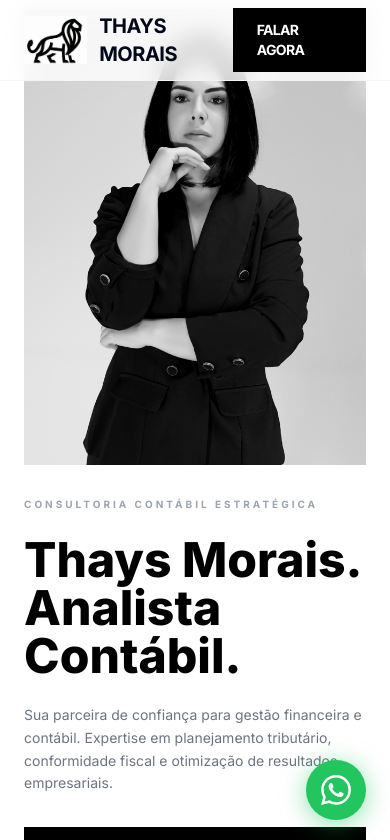
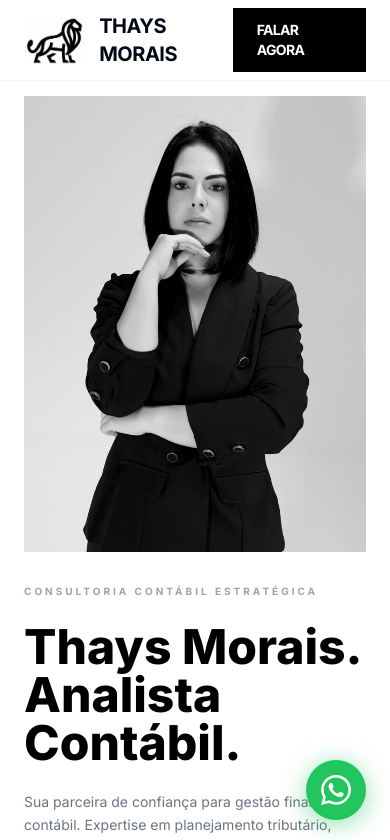
Before and after one commit to Koyotekrypto/thays-morais-landingpage, a React (Vite) app: page / in a window 390 px wide. Shown: the top 840 px of the page. Built offline with nearby package versions, Linux system fonts and the light colour scheme.

Commit message:
fix(ui): disable scroll scale effect on mobile to prevent layout duplication and cutoff

```diff
--- a/src/components/ui/scroll-scale-section.tsx
+++ b/src/components/ui/scroll-scale-section.tsx
@@ -19,9 +19,18 @@ export function ScrollScaleSection({
   const containerRef = useRef<HTMLDivElement>(null);
   const shouldReduceMotion = useReducedMotion();
   const [scrollScale, setScrollScale] = useState(startScale);
+  const [isDesktop, setIsDesktop] = useState(typeof window !== 'undefined' ? window.innerWidth >= 1024 : true);
 
   useEffect(() => {
-    if (!enableAnimations || shouldReduceMotion) return;
+    const handleResize = () => {
+      setIsDesktop(typeof window !== 'undefined' ? window.innerWidth >= 1024 : true);
+    };
+    window.addEventListener('resize', handleResize);
+    return () => window.removeEventListener('resize', handleResize);
+  }, []);
+
+  useEffect(() => {
+    if (!enableAnimations || shouldReduceMotion || !isDesktop) return;
 
     const handleScroll = () => {
       if (!containerRef.current) return;
@@ -44,13 +53,14 @@ export function ScrollScaleSection({
     handleScroll(); // Initial calculation
 
     return () => window.removeEventListener('scroll', handleScroll);
-  }, [enableAnimations, shouldReduceMotion, startScale]);
+  }, [enableAnimations, shouldReduceMotion, startScale, isDesktop]);
 
-  const shouldAnimate = enableAnimations && !shouldReduceMotion;
+  const shouldAnimate = enableAnimations && !shouldReduceMotion && isDesktop;
 
   return (
     <div className={`relative ${className}`}>
-      {/* Scroll Container */}
+      {isDesktop ? (
+        /* Desktop Scroll Container */
         <div
           ref={containerRef}
           className="relative h-[150vh] bg-white"
@@ -68,6 +78,12 @@ export function ScrollScaleSection({
             </div>
           </div>
         </div>
+      ) : (
+        /* Mobile Normal Flow Container */
+        <div className="w-full">
+          {children}
+        </div>
+      )}
     </div>
   );
 }
```
Lines whose indentation alone changed are shown as unchanged.
